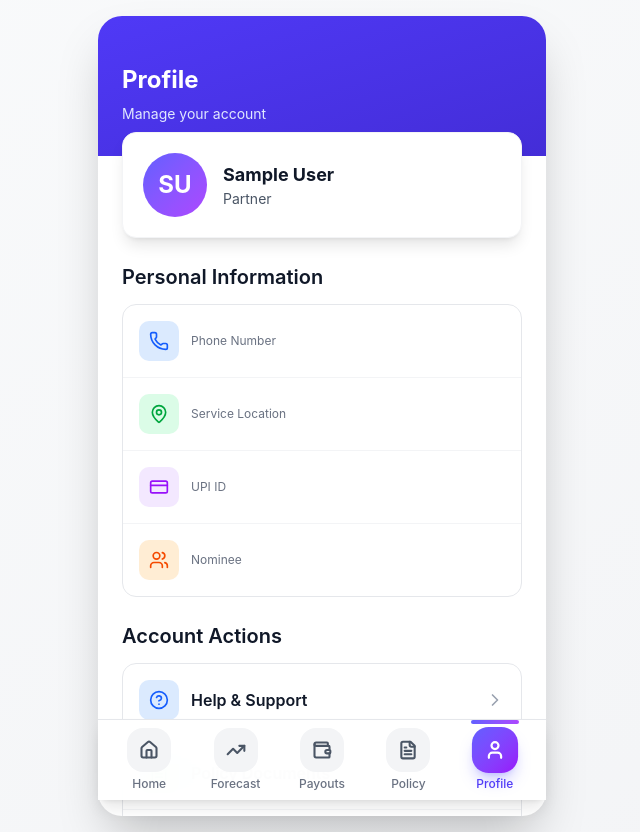
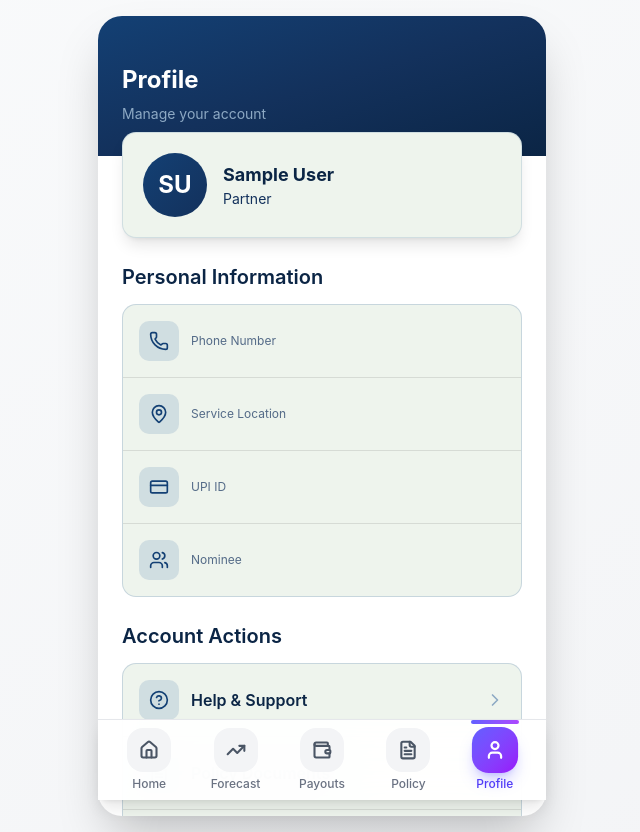
Before and after one commit to Ankita562/gigshield, a React (Vite) app in the folder frontend/: page /profile in a window 1280 px wide. Shown: the whole page, without its empty margins (318-958 px from the left). Built offline with nearby package versions, Linux system fonts and the light colour scheme; sample sign-in values are in the browser's storage.

Commit message:
minor changes

```diff
--- a/frontend/src/app/pages/Profile.tsx
+++ b/frontend/src/app/pages/Profile.tsx
@@ -6,6 +6,7 @@ import { useEffect } from "react";
 export function Profile() {
   const navigate = useNavigate();
   const userData = JSON.parse(localStorage.getItem("gigshield_user") || "null");
+
   useEffect(()=>{
     if (!userData) {
       navigate("/login");
@@ -13,145 +14,153 @@ export function Profile() {
   }, [userData, navigate]);
 
   if (!userData) return null;
-  // const handleSignOut = () => {
-  //   // Clear all user data from localStorage
-  //   localStorage.removeItem('gigshield_user');
-  //   localStorage.removeItem('gigshield_policy');
 
-  //   // Navigate to login page
-  //   navigate('/Login');
-  // };
   const handleSignOut = () => {
     localStorage.removeItem("gigshield_user");
     localStorage.removeItem("gigshield_policy");
-
     navigate("/login");
   };
+
   return (
     <MobileLayout>
-      <div className="bg-gradient-to-br from-indigo-600 to-indigo-700 text-white px-6 pt-12 pb-8">
+
+      {/* HEADER */}
+      <div className="bg-gradient-to-br from-[#134074] via-[#13315c] to-[#0b2545] text-white px-6 pt-12 pb-8">
         <h1 className="text-2xl font-bold mb-2">Profile</h1>
-        <p className="text-indigo-100 text-sm">Manage your account</p>
+        <p className="text-[#8da9c4] text-sm">Manage your account</p>
       </div>
 
+      {/* USER CARD */}
       <div className="px-6 -mt-6 mb-6">
-        <div className="bg-white rounded-xl shadow-lg p-5 border border-gray-100">
+        <div className="bg-[#eef4ed] rounded-xl shadow-lg p-5 border border-[#8da9c4]/30">
           <div className="flex items-center gap-4">
-            <div className="w-16 h-16 bg-gradient-to-br from-indigo-500 to-purple-500 rounded-full flex items-center justify-center text-white text-2xl font-bold">
+            <div className="w-16 h-16 bg-gradient-to-br from-[#134074] to-[#13315c] rounded-full flex items-center justify-center text-white text-2xl font-bold">
               {userData.name.split(' ').map((n: any[]) => n[0]).join('')}
             </div>
             <div>
-              <p className="font-bold text-gray-900 text-lg">{userData.name}</p>
-              <p className="text-sm text-gray-600">{userData.platform_id} Partner</p>
-            </div>
-          </div>
-        </div>
-      </div>
-      <div className="px-6 mb-6">
-        <h2 className="font-semibold text-gray-900 mb-3">Personal Information</h2>
-        <div className="bg-white rounded-xl border border-gray-200 divide-y divide-gray-100">
-          <div className="p-4 flex items-center gap-3">
-            <div className="w-10 h-10 bg-blue-100 rounded-lg flex items-center justify-center">
-              <Phone className="w-5 h-5 text-blue-600" />
-            </div>
-            <div className="flex-1">
-              <p className="text-xs text-gray-500">Phone Number</p>
-              <p className="font-semibold text-gray-900">{userData.phone}</p>
-            </div>
-          </div>
-
-          <div className="p-4 flex items-center gap-3">
-            <div className="w-10 h-10 bg-green-100 rounded-lg flex items-center justify-center">
-              <MapPin className="w-5 h-5 text-green-600" />
-            </div>
-            <div className="flex-1">
-              <p className="text-xs text-gray-500">Service Location</p>
-              <p className="font-semibold text-gray-900">{userData.location}</p>
-            </div>
-          </div>
-
-          <div className="p-4 flex items-center gap-3">
-            <div className="w-10 h-10 bg-purple-100 rounded-lg flex items-center justify-center">
-              <CreditCard className="w-5 h-5 text-purple-600" />
-            </div>
-            <div className="flex-1">
-              <p className="text-xs text-gray-500">UPI ID</p>
-              <p className="font-semibold text-gray-900">{userData.upi_id}</p>
-            </div>
-          </div>
-
-          <div className="p-4 flex items-center gap-3">
-            <div className="w-10 h-10 bg-orange-100 rounded-lg flex items-center justify-center">
-              <Users className="w-5 h-5 text-orange-600" />
-            </div>
-            <div className="flex-1">
-              <p className="text-xs text-gray-500">Nominee</p>
-              <p className="font-semibold text-gray-900">{userData.nominee}</p>
+              <p className="font-bold text-[#0b2545] text-lg">{userData.name}</p>
+              <p className="text-sm text-[#13315c]">{userData.platform_id} Partner</p>
             </div>
           </div>
         </div>
       </div>
 
+      {/* PERSONAL INFO */}
       <div className="px-6 mb-6">
-        <h2 className="font-semibold text-gray-900 mb-3">Account Actions</h2>
-        <div className="bg-white rounded-xl border border-gray-200 divide-y divide-gray-100">
-          <button className="w-full p-4 flex items-center justify-between hover:bg-gray-50 transition-colors">
-            <div className="flex items-center gap-3">
-              <div className="w-10 h-10 bg-blue-100 rounded-lg flex items-center justify-center">
-                <HelpCircle className="w-5 h-5 text-blue-600" />
+        <h2 className="font-semibold text-[#0b2545] mb-3">Personal Information</h2>
+        <div className="bg-[#eef4ed] rounded-xl border border-[#8da9c4]/40 divide-y">
+
+          <div className="p-4 flex items-center gap-3">
+            <div className="w-10 h-10 bg-[#8da9c4]/30 rounded-lg flex items-center justify-center">
+              <Phone className="w-5 h-5 text-[#134074]" />
             </div>
-              <p className="font-semibold text-gray-900">Help & Support</p>
-            </div>
-            <ChevronRight className="w-5 h-5 text-gray-400" />
-          </button>
-
-          <button className="w-full p-4 flex items-center justify-between hover:bg-gray-50 transition-colors">
-            <div className="flex items-center gap-3">
-              <div className="w-10 h-10 bg-green-100 rounded-lg flex items-center justify-center">
-                <FileText className="w-5 h-5 text-green-600" />
-              </div>
-              <p className="font-semibold text-gray-900">Policy Documents</p>
-            </div>
-            <ChevronRight className="w-5 h-5 text-gray-400" />
-          </button>
-
-          <button className="w-full p-4 flex items-center justify-between hover:bg-gray-50 transition-colors">
-            <div className="flex items-center gap-3">
-              <div className="w-10 h-10 bg-purple-100 rounded-lg flex items-center justify-center">
-                <User className="w-5 h-5 text-purple-600" />
-              </div>
-              <p className="font-semibold text-gray-900">Update KYC</p>
-            </div>
-            <ChevronRight className="w-5 h-5 text-gray-400" />
-          </button>
+            <div className="flex-1">
+              <p className="text-xs text-[#13315c]/70">Phone Number</p>
+              <p className="font-semibold text-[#0b2545]">{userData.phone}</p>
             </div>
           </div>
 
+          <div className="p-4 flex items-center gap-3">
+            <div className="w-10 h-10 bg-[#8da9c4]/30 rounded-lg flex items-center justify-center">
+              <MapPin className="w-5 h-5 text-[#134074]" />
+            </div>
+            <div className="flex-1">
+              <p className="text-xs text-[#13315c]/70">Service Location</p>
+              <p className="font-semibold text-[#0b2545]">{userData.location}</p>
+            </div>
+          </div>
+
+          <div className="p-4 flex items-center gap-3">
+            <div className="w-10 h-10 bg-[#8da9c4]/30 rounded-lg flex items-center justify-center">
+              <CreditCard className="w-5 h-5 text-[#134074]" />
+            </div>
+            <div className="flex-1">
+              <p className="text-xs text-[#13315c]/70">UPI ID</p>
+              <p className="font-semibold text-[#0b2545]">{userData.upi_id}</p>
+            </div>
+          </div>
+
+          <div className="p-4 flex items-center gap-3">
+            <div className="w-10 h-10 bg-[#8da9c4]/30 rounded-lg flex items-center justify-center">
+              <Users className="w-5 h-5 text-[#134074]" />
+            </div>
+            <div className="flex-1">
+              <p className="text-xs text-[#13315c]/70">Nominee</p>
+              <p className="font-semibold text-[#0b2545]">{userData.nominee}</p>
+            </div>
+          </div>
+
+        </div>
+      </div>
+
+      {/* ACTIONS */}
       <div className="px-6 mb-6">
-        <div className="bg-blue-50 rounded-xl p-4 border border-blue-200">
-          <h3 className="font-semibold text-blue-900 mb-2">Grievance Redressal</h3>
-          <p className="text-sm text-blue-800 mb-3">
-            GigShield follows IRDAI 15-day SLA for all complaints. Auto-escalation triggered at day 13.
+        <h2 className="font-semibold text-[#0b2545] mb-3">Account Actions</h2>
+        <div className="bg-[#eef4ed] rounded-xl border border-[#8da9c4]/40 divide-y">
+
+          <button className="w-full p-4 flex items-center justify-between hover:bg-[#8da9c4]/20 transition">
+            <div className="flex items-center gap-3">
+              <div className="w-10 h-10 bg-[#8da9c4]/30 rounded-lg flex items-center justify-center">
+                <HelpCircle className="w-5 h-5 text-[#134074]" />
+              </div>
+              <p className="font-semibold text-[#0b2545]">Help & Support</p>
+            </div>
+            <ChevronRight className="w-5 h-5 text-[#8da9c4]" />
+          </button>
+
+          <button className="w-full p-4 flex items-center justify-between hover:bg-[#8da9c4]/20 transition">
+            <div className="flex items-center gap-3">
+              <div className="w-10 h-10 bg-[#8da9c4]/30 rounded-lg flex items-center justify-center">
+                <FileText className="w-5 h-5 text-[#134074]" />
+              </div>
+              <p className="font-semibold text-[#0b2545]">Policy Documents</p>
+            </div>
+            <ChevronRight className="w-5 h-5 text-[#8da9c4]" />
+          </button>
+
+          <button className="w-full p-4 flex items-center justify-between hover:bg-[#8da9c4]/20 transition">
+            <div className="flex items-center gap-3">
+              <div className="w-10 h-10 bg-[#8da9c4]/30 rounded-lg flex items-center justify-center">
+                <User className="w-5 h-5 text-[#134074]" />
+              </div>
+              <p className="font-semibold text-[#0b2545]">Update KYC</p>
+            </div>
+            <ChevronRight className="w-5 h-5 text-[#8da9c4]" />
+          </button>
+
+        </div>
+      </div>
+
+      {/* GRIEVANCE */}
+      <div className="px-6 mb-6">
+        <div className="bg-[#8da9c4]/20 rounded-xl p-4 border border-[#8da9c4]/50">
+          <h3 className="font-semibold text-[#134074] mb-2">Grievance Redressal</h3>
+          <p className="text-sm text-[#13315c] mb-3">
+            GigShield follows IRDAI 15-day SLA for all complaints.
           </p>
-          <button className="text-sm font-semibold text-blue-600 hover:text-blue-700">
+          <button className="text-sm font-semibold text-[#134074]">
             Raise a Complaint →
           </button>
         </div>
       </div>
 
+      {/* SIGN OUT */}
       <div className="px-6 mb-6">
-        <button className="w-full bg-red-50 text-red-600 py-3 rounded-xl font-semibold hover:bg-red-100 transition-colors flex items-center justify-center gap-2 border border-red-200" onClick={handleSignOut}>
+        <button
+          onClick={handleSignOut}
+          className="w-full bg-red-50 text-red-600 py-3 rounded-xl font-semibold border border-red-200 flex items-center justify-center gap-2"
+        >
           <LogOut className="w-5 h-5" />
           Sign Out
         </button>
       </div>
 
-      <div className="px-6 mb-6">
-        <div className="text-center text-xs text-gray-500">
+      {/* FOOTER */}
+      <div className="px-6 mb-6 text-center text-xs text-[#13315c]/60">
         <p>GigShield v1.0.0</p>
         <p className="mt-1">© 2026 VisionCoders • IRDAI Compliant</p>
       </div>
-      </div>
+
     </MobileLayout>
   );
 }
--- /dev/null
+++ b/frontend/src/config.ts
@@ -0,0 +1,3 @@
+// src/config.ts
+/// <reference types="vite/client" />
+export const API_BASE = import.meta.env.VITE_API_URL || "http://localhost:5000";
```
Also changed, not shown: frontend/src/app/pages/Home.tsx (+73 -46 lines), frontend/src/app/pages/Policy.tsx (+62 -79 lines), frontend/src/app/pages/Signup.tsx (+5 -2 lines). Lines whose indentation alone changed are shown as unchanged.
